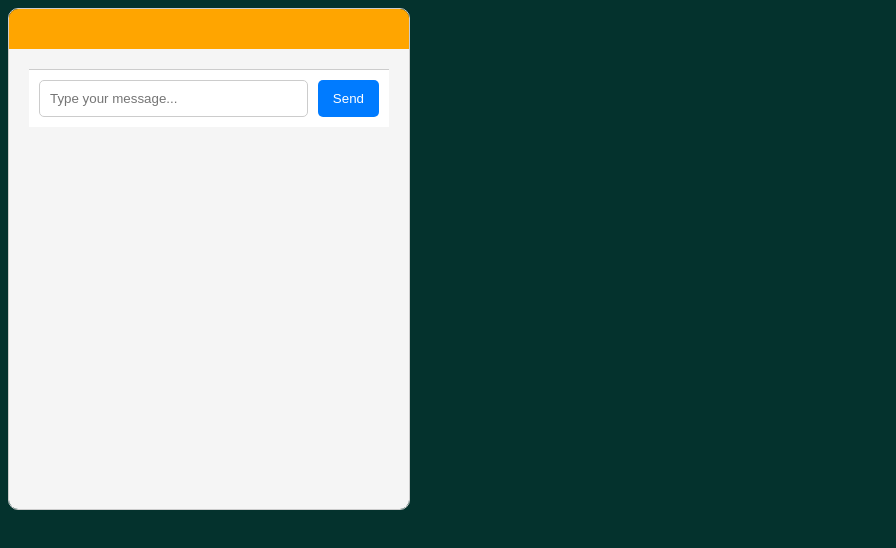
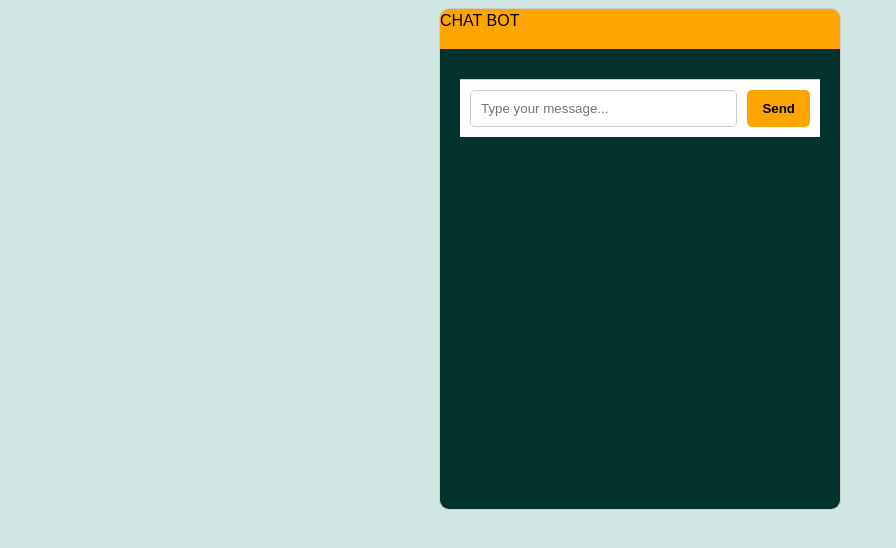
Before and after one commit to Vishak11/CHATBOT-GEMINI, a React (Vite) app: page / in a window 1280 px wide. Shown: the top 548 px of the page, without its empty margins (0-896 px from the left). Built offline with nearby package versions, Linux system fonts and the light colour scheme.

Commit message:
style change

```diff
--- a/src/App.css
+++ b/src/App.css
@@ -16,7 +16,7 @@
   flex-direction: column;
   flex-grow: 1;
   padding: 20px;
-  background-color: #f5f5f5; /* Light background for chat window */
+  background-color: #04322d; /* Light background for chat window */
   overflow-y: auto; /* Allow scrolling for messages */
 }
 
@@ -50,6 +50,7 @@
 
 .input-form {
   display: flex;
+  margin-top: 10px;
   padding: 10px;
   border-top: 1px solid #ccc; /* Top border for input area */
   background-color: #ffffff; /* Input area background color */
@@ -57,16 +58,19 @@
 
 .input-form input {
   flex-grow: 1;
+  color:black;
   padding: 10px;
+  background-color:white ;
   border: 1px solid #ccc;
   border-radius: 5px;
   margin-right: 10px; /* Space between input and button */
 }
 
 .input-form button {
-  background-color: #007bff; /* Send button color */
-  color: #fff; /* Send button text color */
+  background-color:orange; /* Send button color */
+  color:black; /* Send button text color */
   border: none;
+  font-weight: 600;
   border-radius: 5px;
   padding: 10px 15px;
   cursor: pointer;
--- a/src/App.jsx
+++ b/src/App.jsx
@@ -54,7 +54,7 @@ const App = () => {
 
     return (
         <div className="chatbot">
-          <div style={{width:"100%",height:"40px",backgroundColor:"orange"}}></div>
+          <div style={{width:"100%",height:"40px",backgroundColor:"orange",color:"black"}}>  CHAT BOT</div>
             <div className="chat-window">
                 <div className="messages">
                     {messages.map((msg, index) => (
--- a/src/index.css
+++ b/src/index.css
@@ -2,10 +2,13 @@
   font-family: Inter, system-ui, Avenir, Helvetica, Arial, sans-serif;
   line-height: 1.5;
   font-weight: 400;
+  display: flex;
+  justify-content: center;
+  align-items: center;
 
   color-scheme: light dark;
   color: rgba(255, 255, 255, 0.87);
-  background-color: #04322d;
+  background-color: #cfe6e3;
 
   font-synthesis: none;
   text-rendering: optimizeLegibility;
```
